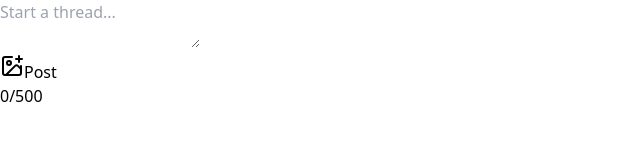
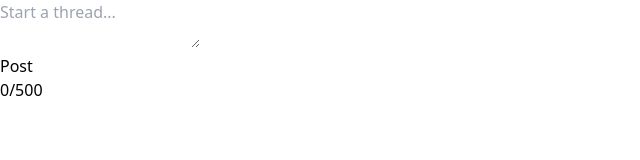
Before and after one commit to todelusion/threads-tool, a React (Vite) app: page / in a window 1280 px wide. Shown: the top 160 px of the page, without its empty margins (0-640 px from the left). Built offline with nearby package versions, Linux system fonts and the light colour scheme; a small style sheet from the web is missing.

Commit message:
Make left side position sticky

```diff
--- a/src/App.tsx
+++ b/src/App.tsx
@@ -41,7 +41,6 @@ type SupportedLanguage =
 
 function App() {
   const [content, setContent] = useState("");
-  const [media, setMedia] = useState<MediaItem[]>([]);
   const [preview, setPreview] = useState<string[]>([]);
   const [originalContent, setOriginalContent] = useState("");
   const [codeBlockImages, setCodeBlockImages] = useState<CodeBlockImage[]>([]);
@@ -144,28 +143,9 @@ function App() {
     setPreview(posts);
   }, []);
 
-  const handleMediaAdd = () => {
-    if (media.length >= 10) return;
-
-    // Simulate adding a random Unsplash image
-    const randomId = Math.floor(Math.random() * 1000);
-    const newMedia: MediaItem = {
-      id: randomId.toString(),
-      url: `https://source.unsplash.com/random/800x600?sig=${randomId}`,
-      type: "image",
-    };
-
-    setMedia([...media, newMedia]);
-  };
-
-  const removeMedia = (id: string) => {
-    setMedia(media.filter((item) => item.id !== id));
-  };
-
   const handlePost = () => {
     alert("Posts ready to be shared! (Simulation)");
     setContent("");
-    setMedia([]);
     setPreview([]);
   };
 
@@ -223,50 +203,21 @@ function App() {
     <div className="min-h-screen bg-[#101010] text-white">
       <div className="max-w-6xl mx-auto px-4 pt-20 pb-4">
         <div className="grid grid-cols-2 gap-8">
-          {/* 左側輸入區 */}
-          <div className="space-y-4">
+          <div className="sticky top-20 h-[calc(100vh-80px)]">
+            <div className="space-y-4 h-full flex flex-col">
               <textarea
                 value={content}
                 onChange={handleContentChange}
                 placeholder="Start a thread..."
-              className="w-full min-h-[calc(100vh-200px)] p-4 border border-gray-800 rounded-lg focus:ring-0 text-[17px]
+                className="flex-1 w-full p-4 border border-gray-800 rounded-lg focus:ring-0 text-[17px]
                 bg-transparent text-white placeholder:text-gray-400"
               />
 
-            {/* Media Grid */}
-            {media.length > 0 && (
-              <div className="grid grid-cols-2 gap-2">
-                {media.map((item) => (
-                  <div key={item.id} className="relative aspect-square group">
-                    <img
-                      src={item.url}
-                      alt="Media preview"
-                      className="w-full h-full object-cover rounded-md"
-                    />
-                    <button
-                      onClick={() => removeMedia(item.id)}
-                      className="absolute top-2 right-2 p-1.5 bg-black/50 text-white rounded-full opacity-0 group-hover:opacity-100 transition-opacity"
-                    >
-                      <Trash2 size={16} />
-                    </button>
-                  </div>
-                ))}
-              </div>
-            )}
-
-            {/* Bottom Actions */}
               <div className="flex items-center justify-between pt-2 border-t border-gray-800">
                 <div className="flex items-center gap-2">
                   <button
-                  onClick={handleMediaAdd}
-                  disabled={media.length >= 10}
-                  className="p-2 text-gray-400 hover:text-gray-200 disabled:opacity-50"
-                >
-                  <ImagePlus size={24} />
-                </button>
-                <button
                     onClick={handlePost}
-                  disabled={!content && media.length === 0}
+                    disabled={!content}
                     className="px-4 py-2 bg-white text-black rounded-full text-sm font-medium disabled:opacity-50"
                   >
                     Post
@@ -280,8 +231,8 @@ function App() {
                 </div>
               </div>
             </div>
+          </div>
 
-          {/* 右側預覽區 */}
           <div className="space-y-4">
             {preview.map((post, index) => (
               <div
```
Lines whose indentation alone changed are shown as unchanged.
